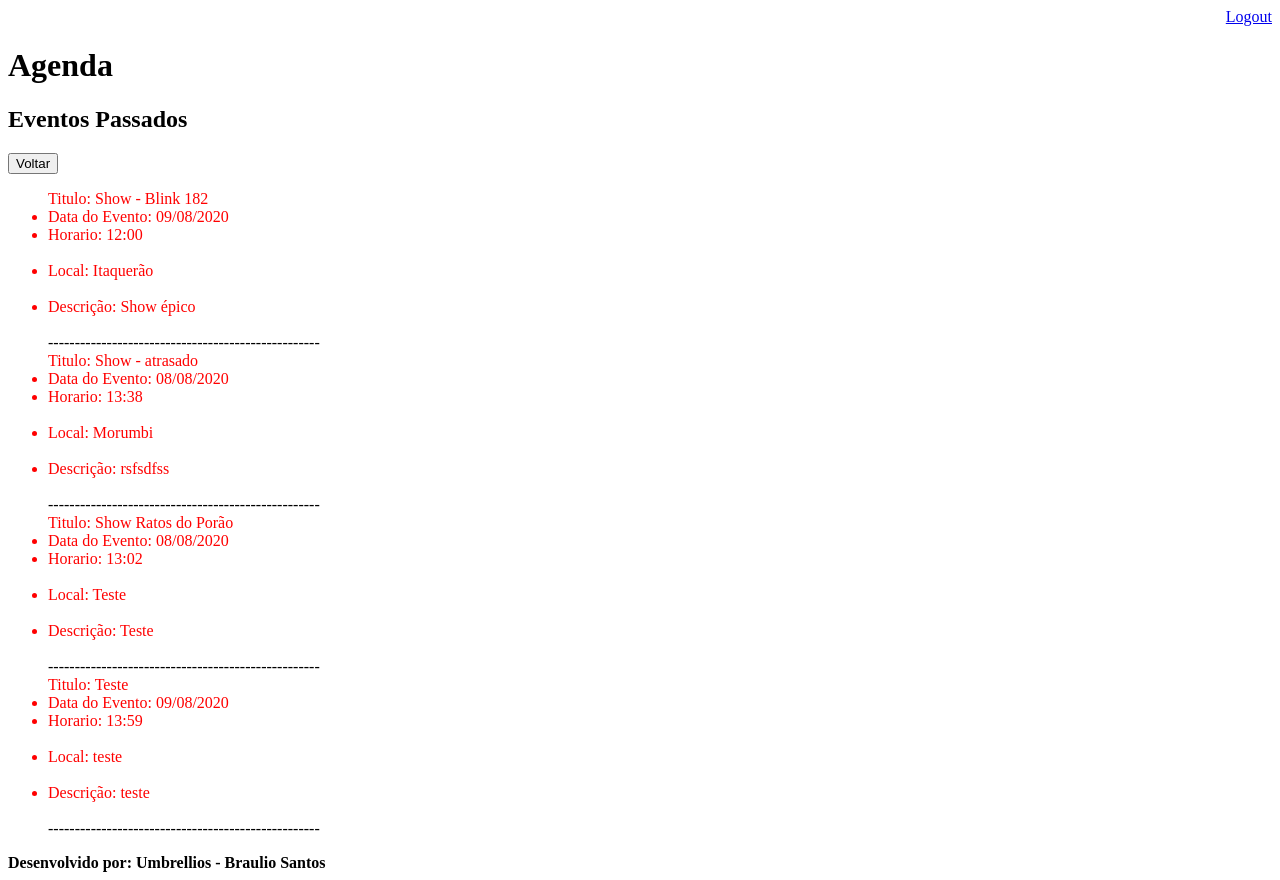
After one commit to Umbrellios/agenda, a Django app: page /agenda/historico/ in a window 1280 px wide. The commit adds this page. Run offline with Django 3.2, Linux system fonts and the light colour scheme; a user stored in the database is signed in; data comes from the database, SQL or seed files in the repository; both versions use the stored data as it was after the commit.

Commit message:
Efetuado inclusão função e novo template para eventos ja efetuados

```diff
--- a/agenda/urls.py
+++ b/agenda/urls.py
@@ -22,6 +22,7 @@ urlpatterns = [
     path('admin/', admin.site.urls),
     path('eventos/<titulo_evento>', views.consulta_evento),
     path('agenda/', views.lista_evento),
+    path('agenda/historico/', views.lista_evento_historico),
     # path('agenda/lista/', views.json_lista_evento),
     path('agenda/lista/<int:id_usuario>/', views.json_lista_evento),
     # path('', views.index)
--- a/core/models.py
+++ b/core/models.py
@@ -1,6 +1,7 @@
 from django.db import models
 from django.contrib.auth.models import User
-from datetime import datetime
+from datetime import datetime, timedelta
+
 
 class Evento(models.Model):
     titulo = models.CharField(max_length=100)
@@ -23,7 +24,13 @@ class Evento(models.Model):
         return self.data_evento.strftime('%Y-%m-%dT%H:%M')
 
     def get_evento_atrasado(self):
-        if self.data_evento <datetime.now():
+        if self.data_evento < datetime.now():
             return True
         else:
             return False
+
+    def get_evento_proximo(self):
+        if self.data_evento < datetime.now() + timedelta(hours=1):
+            return True
+        else:
+            return False
--- a/core/views.py
+++ b/core/views.py
@@ -25,10 +25,24 @@ def login_user(request):
 def lista_evento(request):
     usuario = request.user
     data_atual = datetime.now() - timedelta(hours=1)
-    evento = Evento.objects.filter(usuario=usuario,
-                                   data_evento__gt=data_atual)
+    try:
+        evento = Evento.objects.filter(usuario=usuario,
+                                       data_evento__gt=data_atual)
+    except Exception:
+        raise Http404()
     dados_evento = {'eventos' : evento}
     return render(request, 'agenda.html', dados_evento)
+
+@login_required(login_url='/login/')
+def lista_evento_historico(request):
+    usuario = request.user
+    try:
+        evento = Evento.objects.filter(usuario=usuario,
+                                       data_evento__lt=datetime.now())
+    except Exception:
+        raise Http404()
+    dados_evento = {'eventos' : evento}
+    return render(request, 'evento-historico.html', dados_evento)
 
 def submit_login(request):
     if request.POST:
@@ -49,12 +63,15 @@ def logout_user(request):
 @login_required(login_url='/login/')
 def evento (request):
     id_evento = request.GET.get('id')
+    usuario = request.user
     dados = {}
     if id_evento:
-        dados ['evento'] = Evento.objects.get(id=id_evento)
+        try:
+            dados ['evento'] = Evento.objects.get(id=id_evento)
+        except Exception:
+            raise Http404()
     return render(request, 'evento.html', dados)
 
-    return render(request, 'evento.html')
 
 def submit_evento(request):
     if request.POST:
@@ -65,12 +82,17 @@ def submit_evento(request):
         usuario = request.user
         id_evento = request.POST.get('id_evento')
         if id_evento:
-            evento = Evento.objects.get(id=id_evento)
+            try:
+                evento = Evento.objects.get(id=id_evento)
+            except Exception:
+                raise Http404()
             if evento.usuario == usuario:
                 Evento.objects.filter(id=id_evento).update(titulo=titulo,
                                                        data_evento=data_evento,
                                                        descricao=descricao,
                                                        local=local)
+            else:
+                raise Http404()
         else:
             Evento.objects.create(titulo=titulo,
                                   data_evento=data_evento,
--- /dev/null
+++ b/templates/evento-historico.html
@@ -0,0 +1,21 @@
+{% extends "model-page.html" %}
+{% block content %}
+
+ <h2> Eventos Passados</h2>
+    <a href="/">
+        <button type="button">Voltar</button>
+    </a>
+        <ul>
+            {% for evento in eventos %}
+                <div style="color:red"
+                    <li>Titulo: {{evento.titulo}}</li>
+                    <li>Data do Evento: {{evento.get_data_evento}}</li>
+                    <li>Horario: {{evento.get_hora_evento}}</li><br>
+                    <li>Local: {{evento.local}}</li><br>
+                    <li>Descrição: {{evento.descricao}}</li><br>
+                </div>
+                ---------------------------------------------------
+            {% endfor %}
+        </ul>
+
+{% endblock %}
```
Also changed, not shown: templates/agenda.html (+8 -2 lines), db.sqlite3.
